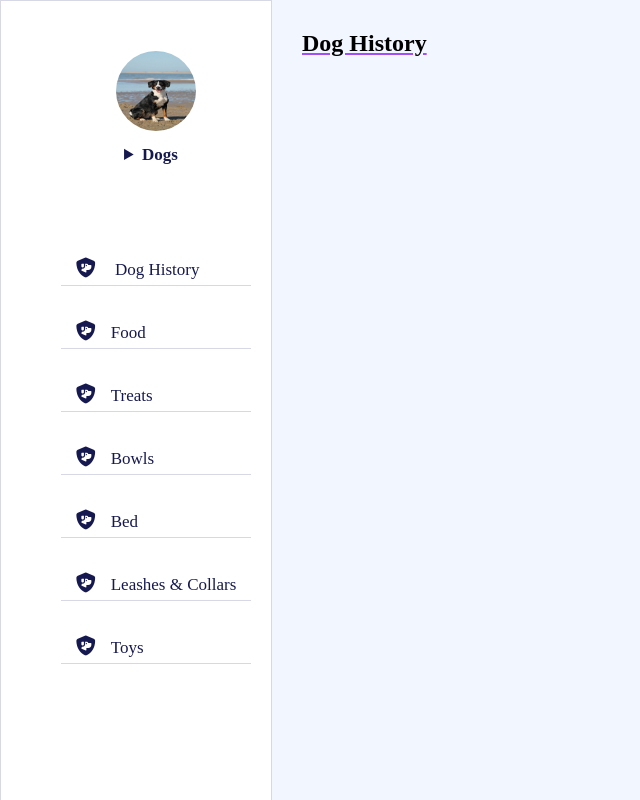
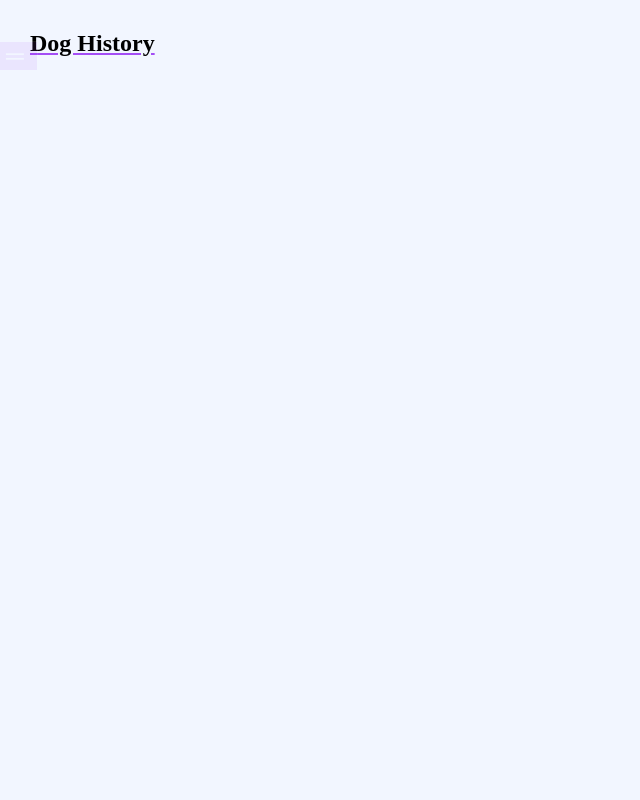
Before and after one commit to OvidiuAl3x/tips-about-animals, a plain HTML site: page components/dog-page.html in a window 1280 px wide. Shown: the whole page, without its empty margins (0-640 px from the left). Drawn offline with Linux system fonts and the light colour scheme.

Commit message:
nav close open

```diff
--- a/components/dog-page.html
+++ b/components/dog-page.html
@@ -13,7 +13,7 @@
   </head>
   <body>
     <div class="main-container">
-      <div class="aside">
+      <div class="aside" id="nav-js">
         <div class="aside-page">
           <img src="../images/home/dog.jpg" alt="" />
           <details class="drop-down">
@@ -22,6 +22,7 @@
             <p><a href="">Parrots</a></p>
             <p><a href="">Rodents</a></p>
           </details>
+          <div class="open-nav" onclick="openNav()"><p>&#9552;</p></div>
         </div>
 
         <ul class="nav">
@@ -56,12 +57,12 @@
         <section class="history section" id="history">
           <div class="container">
             <h1>Dog History</h1>
-            <p id="dog">
-            </p>
+            <p id="dog"></p>
           </div>
         </section>
       </div>
     </div>
-    <script type="module" src="../service/dog-data.js"></script>
+    <script type="module" src="../js/service/dog-data.js"></script>
+    <script type="module" src="../js/nav-bar.js"></script>
   </body>
 </html>
--- /dev/null
+++ b/js/nav-bar.js
@@ -0,0 +1,8 @@
+const nav = document.getElementById("nav-js");
+const closeNav = document.querySelector(".open-nav");
+
+function openNav() {
+  nav.classList.toggle("open-aside");
+  closeNav.classList.toggle("close-nav");
+}
+nav.addEventListener("click", openNav);
--- a/styles/components/_dog-page.scss
+++ b/styles/components/_dog-page.scss
@@ -2,19 +2,18 @@
 
 // Maybe it's unniversal and need to move
 .section {
-  background-color: style.$colorNeutral;
-  min-height: 100vh;
-  display: block;
-  opacity: 1;
+  // min-height: 100vh;
+  // display: block;
+  // opacity: 1;
   padding: 0px 30px;
-  position: fixed;
-  left: 272px;
-  top: 0px;
-  right: 0px;
-  bottom: 0px;
+  // position: fixed;
+  // left: 272px;
+  // top: 0px;
+  // right: 0px;
+  // bottom: 0px;
   z-index: 0;
-  overflow-y: auto;
-  overflow-x: hidden;
+  // overflow-y: auto;
+  // overflow-x: hidden;
   transition: all 0.3s ease;
 }
 
--- a/styles/components/_nav.scss
+++ b/styles/components/_nav.scss
@@ -4,15 +4,16 @@
   .aside {
     width: 270px;
     position: fixed;
-    left: 0;
+    left: -300px;
     top: 0;
     height: 100%;
     border: 1px solid style.$colorSecondary25;
+    background-color: white;
     display: flex;
-    justify-content: center;
-    align-items: center;
+    // justify-content: center;
+    // align-items: center;
     flex-direction: column;
-    transition: all 0.3s ease;
+    transition: all 0.5s ease;
     .aside-page {
       transform: translate(20px, 50px);
       text-align: center;
@@ -63,5 +64,33 @@
         }
       }
     }
+    .open-nav {
+      position: absolute;
+      left: 17em;
+      top: -10px;
+      transition: all 0.3s ease;
+      opacity: 10%;
+      &:hover {
+        opacity: 100%;
+      }
+      p {
+        font-size: 25px;
+        background-color: style.$colorAccent;
+        border-top: 1px solid style.$colorNeutral;
+        border-right: 1px solid style.$colorNeutral;
+        border-bottom: 1px solid style.$colorNeutral;
+        color: style.$colorNeutral;
+        padding: 0px 13px;
+        cursor: pointer;
+      }
+    }
+    .close-nav {
+      left: 15.6em;
+      transition: all 0.3s ease;
+    }
+  }
+  .open-aside {
+    left: 0;
+    transition: all 0.5s ease;
   }
 }
--- a/styles/styles.scss
+++ b/styles/styles.scss
@@ -1,7 +1,12 @@
+@use "../styles/abstracts/index" as style;
 @use "../styles/components/home";
 @use "../styles/components/dog-page";
 @use "../styles/components/nav";
 
-*{
-    margin: 0px;
+* {
+  margin: 0px;
 }
+
+body {
+  background-color: style.$colorNeutral;
+}
```
Also changed, not shown: js/service/db.json (renamed from service/db.json), js/service/dog-data.js (renamed from service/dog-data.js), styles/styles.css, 1 other file.
